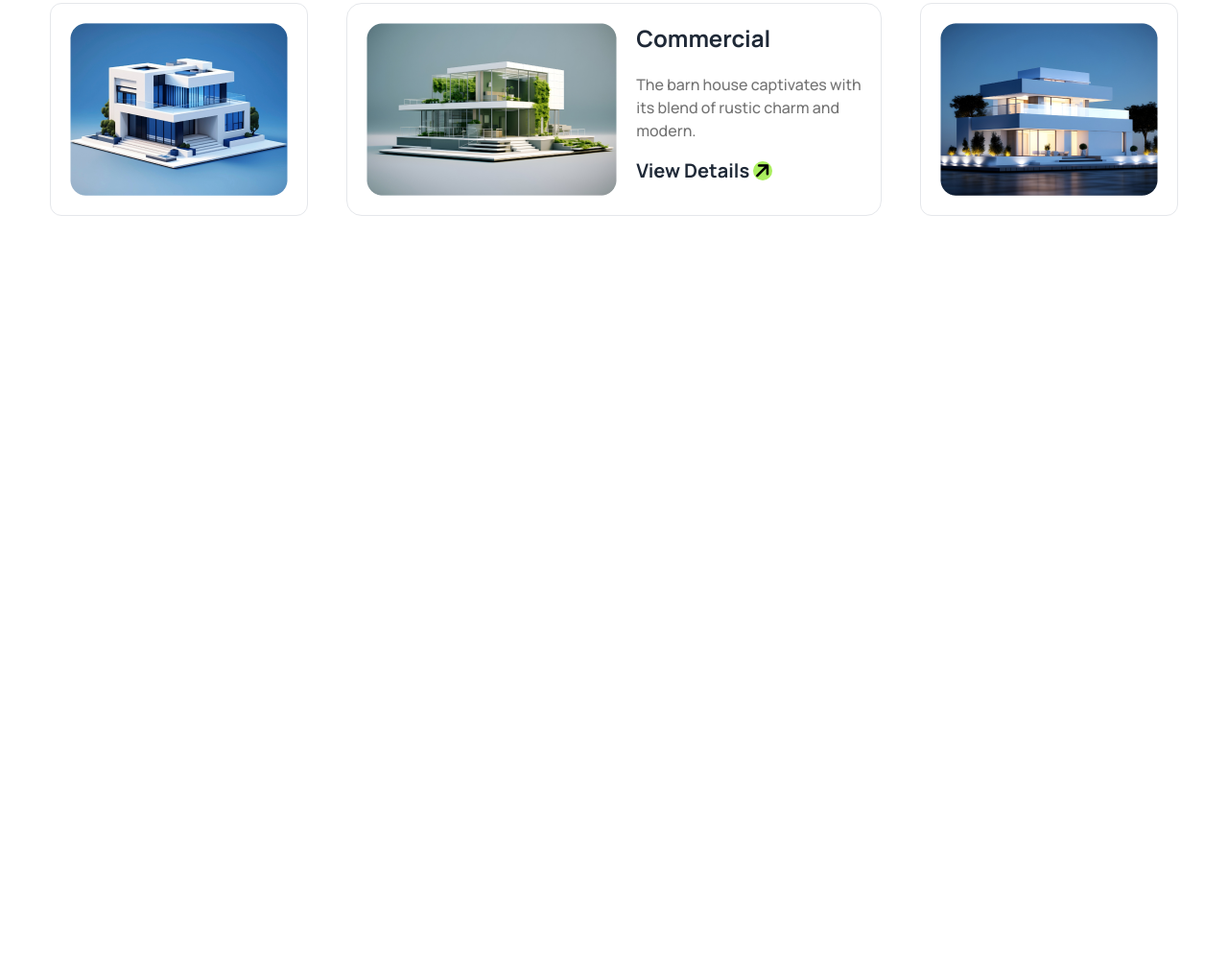
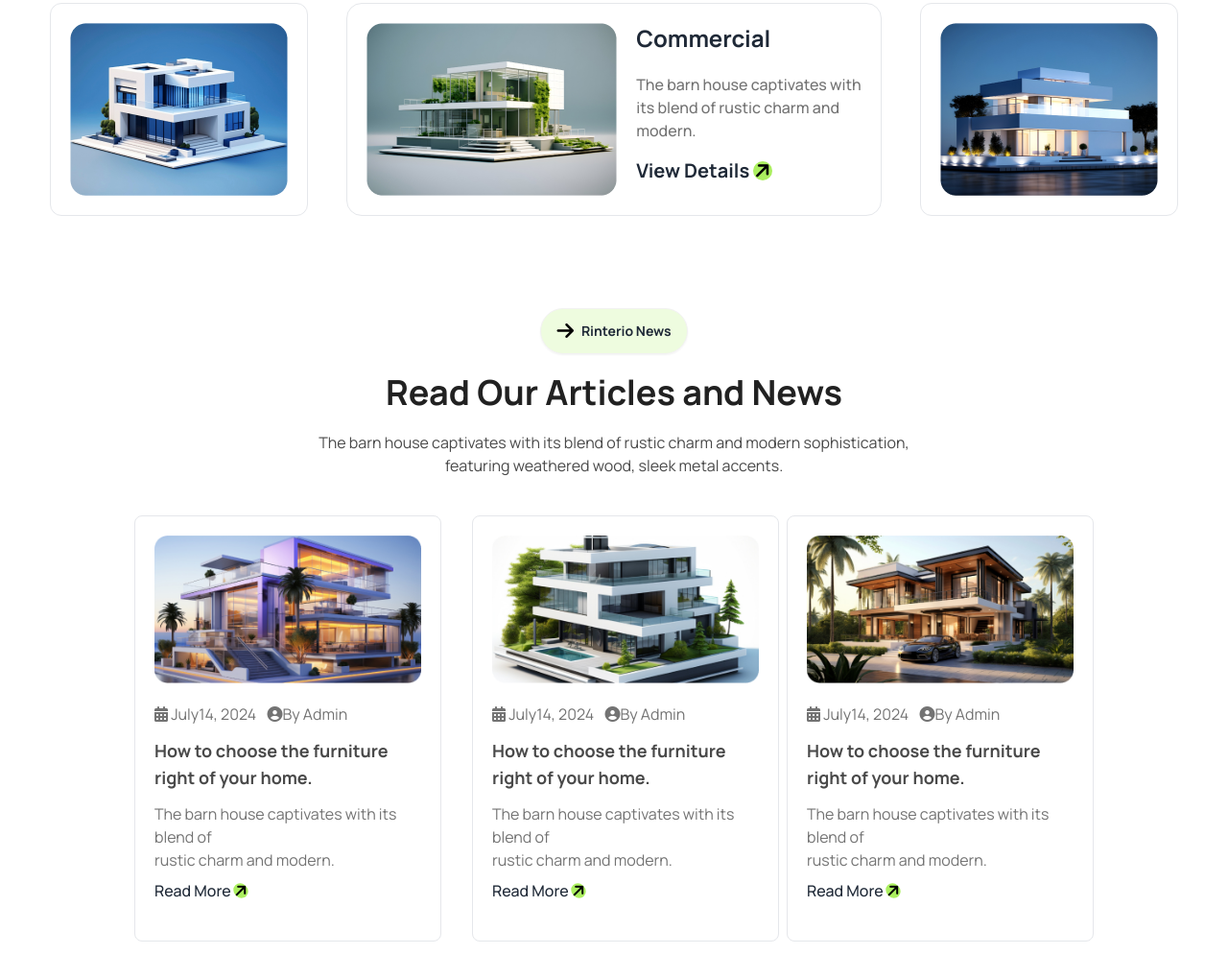
Before and after one commit to mrnaeem34/Assignment-3, a plain HTML site: page index.html in a window 1280 px wide. Shown: the part 2964-3983 px from the top of the page at 96% size. Before the commit the page ends 3285 px from the top, so only its background shows below. Drawn offline with nearby package versions, Linux system fonts and the light colour scheme.

Commit message:
article section done

```diff
--- a/index.html
+++ b/index.html
@@ -293,7 +293,71 @@
                 </div>
             </div>
         </section>
-
+        <section class="my-24">
+            <div class="text-center space-y-5">
+                <button class="btn  rounded-3xl mx-auto text-sm font-bold bg-[#ABEF5F33]"> <i
+                        class="fa-solid fa-arrow-right rounded-full text-black text-xl text-center"></i>Rinterio
+                    News</button>
+                <h1 class="text-4xl font-bold text-[#212121]">
+                    Read Our Articles and News
+                </h1>
+                <p class="text-[#494949] mb-5">
+                    The barn house captivates with its blend of rustic charm and modern sophistication, <br> featuring
+                    weathered wood, sleek metal accents.
+                </p>
+            </div>
+            <!-- article section -->
+            <div class="lg:flex space-x-2 items-center justify-center my-10">
+                <!-- card one -->
+                <div class="card w-80 mr-6 border border-white-100 p-5 rounded-lg">
+                    <figure>
+                        <img src="./assets/article1.png"
+                            alt="article" />
+                    </figure>
+                    <div class="my-5 ">
+                        <p class="space-x-2 text-[#737373] pb-3"><i class="fa-solid fa-calendar-days"></i> July14, 2024 <span><i class="fa-solid fa-circle-user"></i>By Admin</span></p>
+                        <h1 class="text-lg font-bold text-[#494949] pb-3">How to choose the furniture <br> right  of your home.</h1>
+                        <p class="text-base font-normal text-[#737373] pb-2">
+                            The barn house captivates with its blend of <br> rustic charm and modern.
+                        </p>
+                         <a class="text-base font-medium " href="">Read More <i
+                                class="fa-solid fa-arrow-right -rotate-45  rounded-full text-black  text-center bg-[#ABEF5F]"></i></a>
+                    </div>
+                </div>
+                <!-- card two -->
+                 <div class="card w-80 mr-6 border border-white-100 p-5 rounded-lg">
+                    <figure>
+                        <img src="./assets/article2.png"
+                            alt="article" />
+                    </figure>
+                    <div class="my-5 ">
+                        <p class="space-x-2 text-[#737373] pb-3"><i class="fa-solid fa-calendar-days"></i> July14, 2024 <span><i class="fa-solid fa-circle-user"></i>By Admin</span></p>
+                        <h1 class="text-lg font-bold text-[#494949] pb-3">How to choose the furniture <br> right  of your home.</h1>
+                        <p class="text-base font-normal text-[#737373] pb-2">
+                            The barn house captivates with its blend of <br> rustic charm and modern.
+                        </p>
+                         <a class="text-base font-medium " href="">Read More <i
+                                class="fa-solid fa-arrow-right -rotate-45  rounded-full text-black  text-center bg-[#ABEF5F]"></i></a>
+                    </div>
+                </div>
+                 <!-- card three -->
+                  <div class="card w-80 mr-6 border border-white-100 p-5 rounded-lg">
+                    <figure>
+                        <img src="./assets/article3.png"
+                            alt="article" />
+                    </figure>
+                    <div class="my-5 ">
+                        <p class="space-x-2 text-[#737373] pb-3"><i class="fa-solid fa-calendar-days"></i> July14, 2024 <span><i class="fa-solid fa-circle-user"></i>By Admin</span></p>
+                        <h1 class="text-lg font-bold text-[#494949] pb-3">How to choose the furniture <br> right  of your home.</h1>
+                        <p class="text-base font-normal text-[#737373] pb-2">
+                            The barn house captivates with its blend of <br> rustic charm and modern.
+                        </p>
+                         <a class="text-base font-medium " href="">Read More <i
+                                class="fa-solid fa-arrow-right -rotate-45  rounded-full text-black  text-center bg-[#ABEF5F]"></i></a>
+                    </div>
+                </div>
+            </div>
+        </section>
     </main>
     <footer>
 
```
